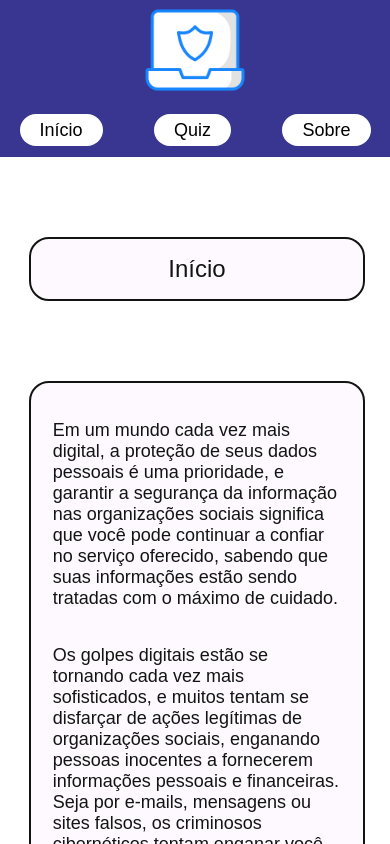
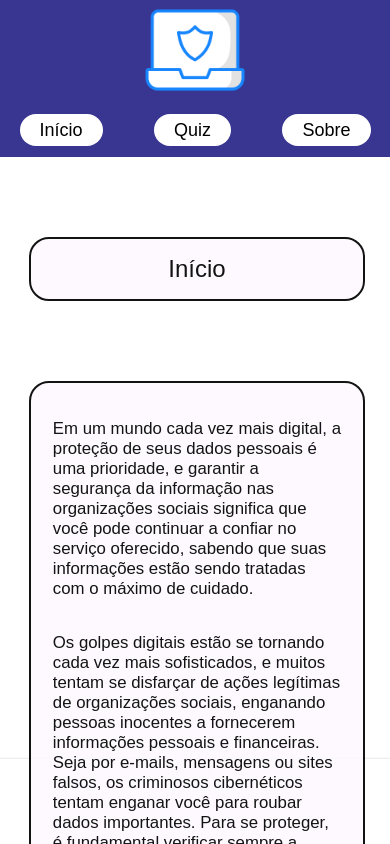
Before and after one commit to Robert-025/Pex-UniDrummond-5, a React (Create React App) app: page / in a window 390 px wide. Shown: the top 844 px of the page. Built offline with nearby package versions, Linux system fonts and the light colour scheme.

Commit message:
amem que é o ultimo ajuste

```diff
--- a/src/styles/App.css
+++ b/src/styles/App.css
@@ -494,6 +494,10 @@ label {
     font-size: 1.05rem;
   }
 
+  .frases p {
+    font-size: 1.05rem;
+  }
+
   .espaco-botao a {
     width: auto;
     padding: 0 0.6rem;
```
